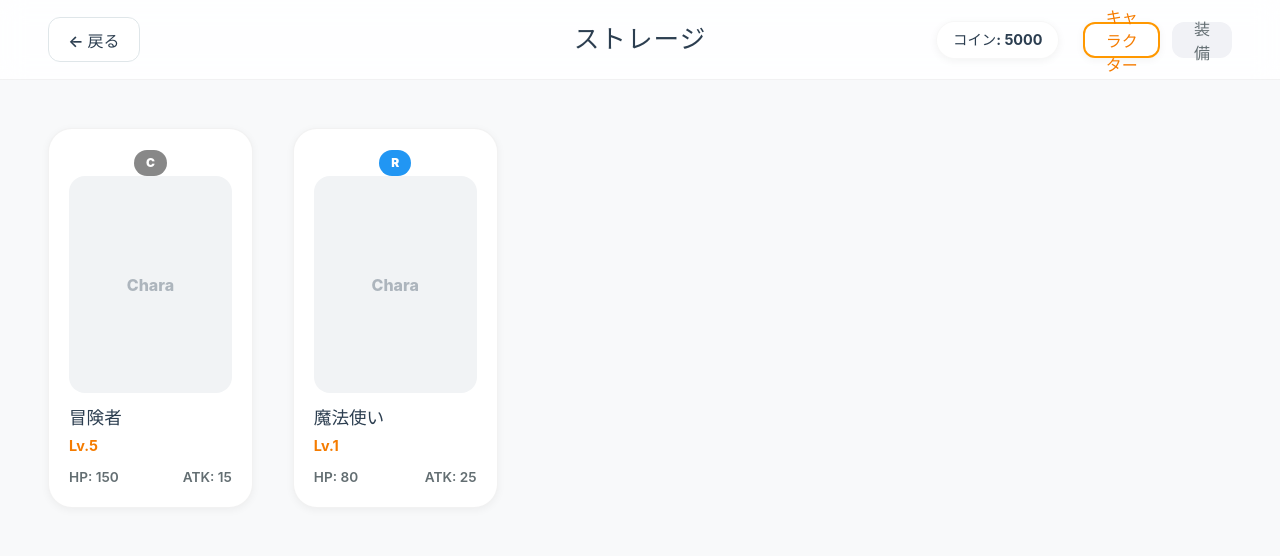
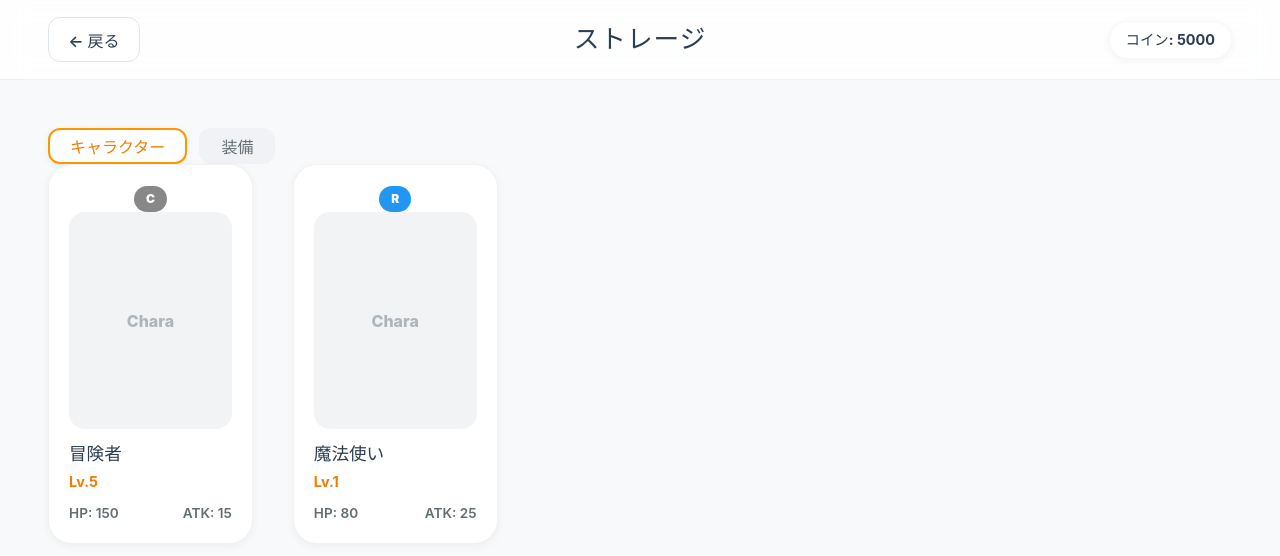
Before and after one commit to shii-park/friends_frontend, a React (Vite) app: page /storage in a window 1280 px wide. Shown: the top 556 px of the page. Built offline with nearby package versions, Linux system fonts and the light colour scheme.

Commit message:
Fix: ストレージのタブボタンをヘッダーからコンテンツエリアへ移動し、UIを改善しました。

```diff
--- a/src/pages/Storage.tsx
+++ b/src/pages/Storage.tsx
@@ -82,6 +82,11 @@ const Storage: React.FC = () => {
         </div>
         <div className="header-right">
           <div className="header-stats-item">コイン: {user.coin}</div>
+        </div>
+      </header>
+
+      <main className="storage-content">
+        <div className="storage-controls">
           <div className="tab-buttons">
             <button
               className={`tab-button ${tab === 'chara' ? 'active' : ''}`}
@@ -97,9 +102,6 @@ const Storage: React.FC = () => {
             </button>
           </div>
         </div>
-      </header>
-
-      <main className="storage-content">
         <div className="card-grid">
           {tab === 'chara' ? (
             ownedCharas.map((chara: Chara) => (
```
